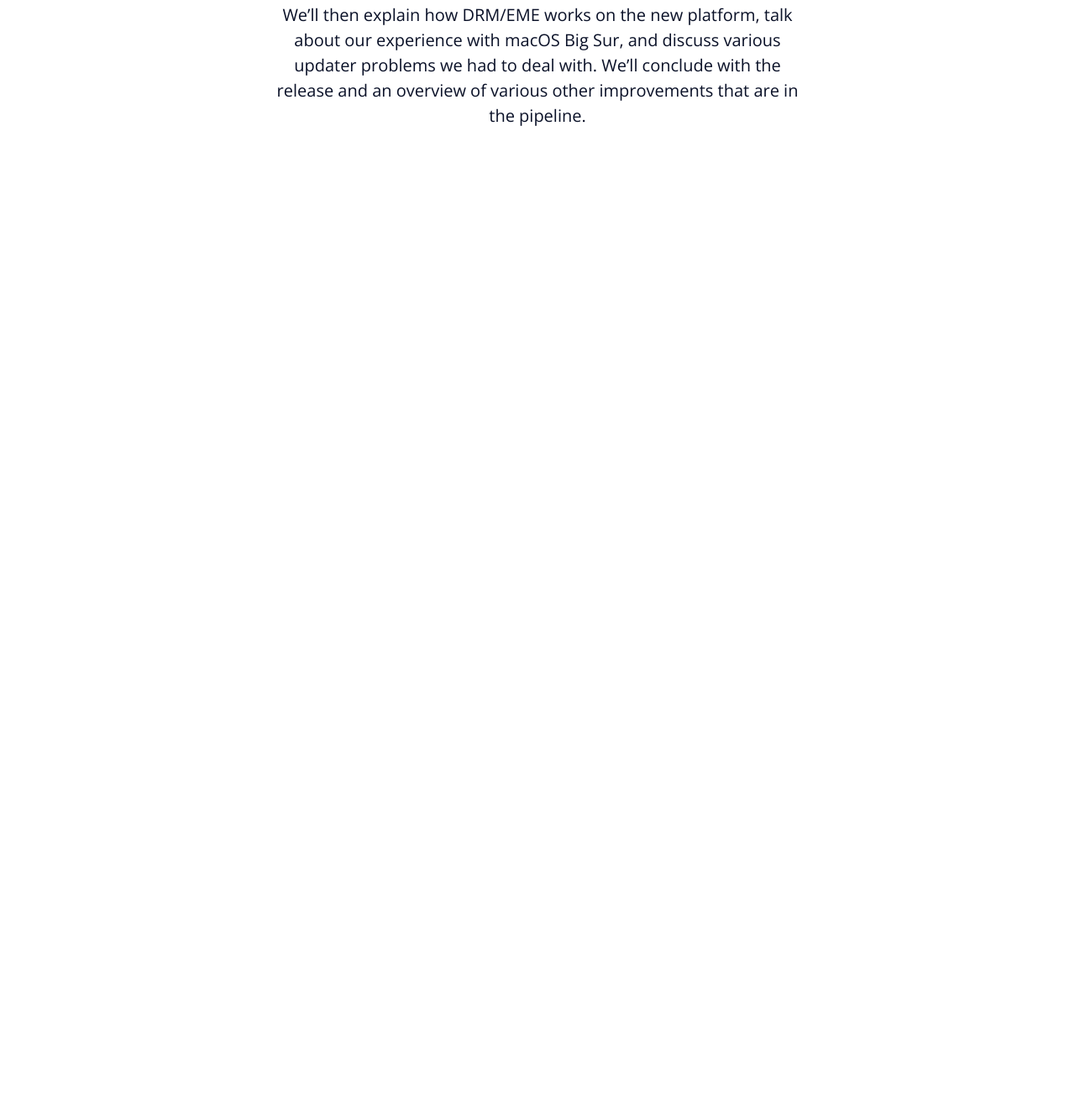
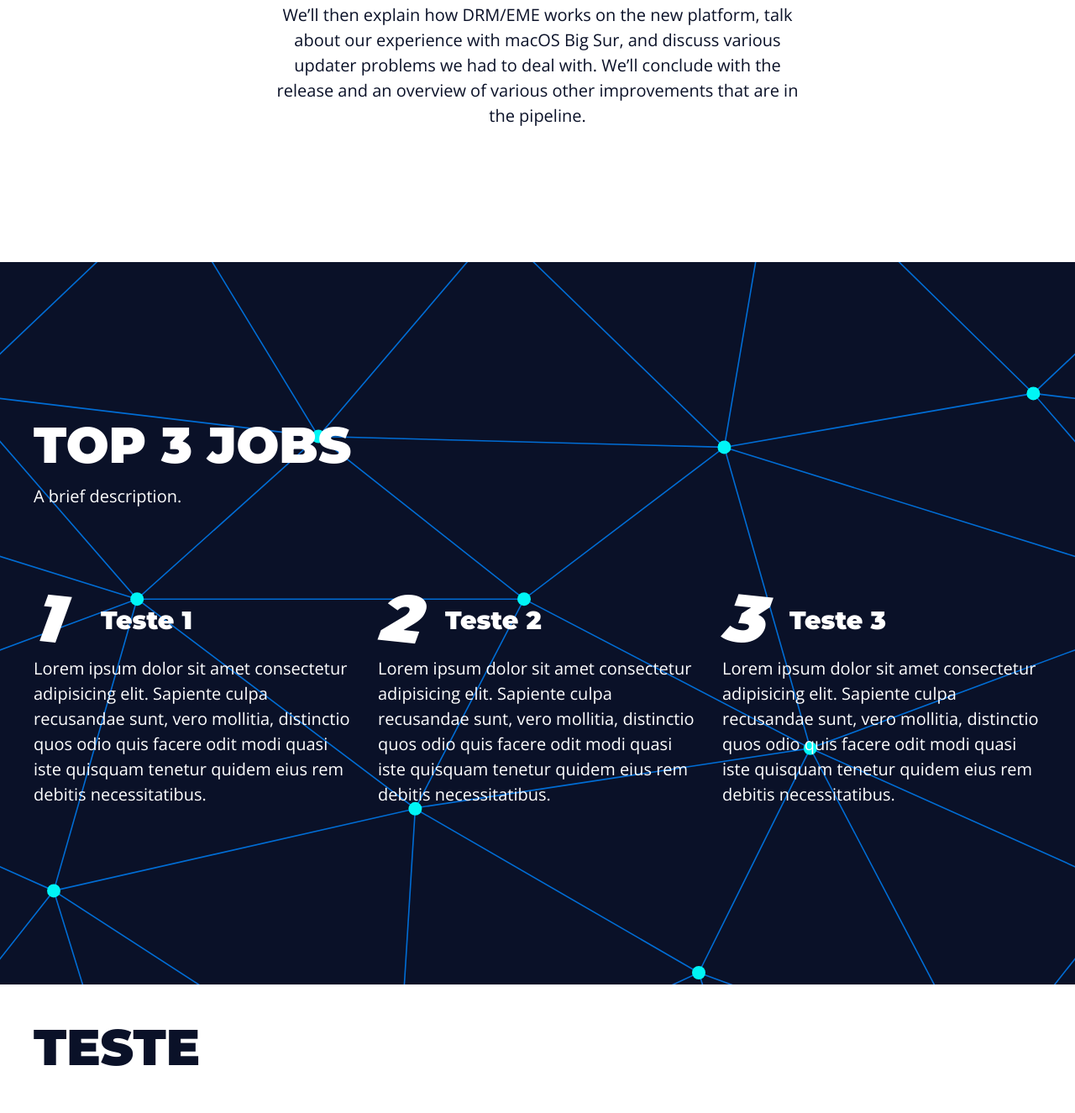
Before and after one commit to brantheoliver/web__landing-page-cursojs, a plain HTML site: page index.html in a window 1280 px wide. Shown: the part 1473-2798 px from the top of the page at 84% size. Before the commit the page ends 1785 px from the top, so only its background shows below. Drawn offline with nearby package versions, Linux system fonts and the light colour scheme.

Commit message:
Done: grid section of top 3 jobs

```diff
--- a/assets/css/style.css
+++ b/assets/css/style.css
@@ -16,8 +16,8 @@
   height: auto;
 }
 
-/*TOP3*/
-.top3-content {
+/*news*/
+.news-content {
   display: flex;
   flex-flow: column wrap;
   justify-content: center;
@@ -25,3 +25,38 @@
   max-width: 64rem;
   text-align: center;
 }
+
+.top-grid-content {
+  display: flex;
+  flex-flow: column wrap;
+  justify-content: center;
+  height: 100vh;
+}
+.top-grid-title {
+  margin-bottom: 1rem;
+}
+.top-grid-description {
+  padding-bottom: 8rem;
+}
+.grid {
+  display: grid;
+  grid-template-columns: repeat(3, 1fr);
+  gap: var(--gap);
+  counter-reset: grid-counter;
+}
+.grid-title {
+  font-size: 3rem;
+  padding-bottom: 2rem;
+  padding-left: 8rem;
+  position: relative;
+}
+.grid-title::before {
+  counter-increment: grid-counter;
+  content: counter(grid-counter);
+  font-size: 8rem;
+  font-style: italic;
+  position: absolute;
+  top: -4rem;
+  left: 0rem;
+  transform: rotate(6deg);
+}
--- a/index.html
+++ b/index.html
@@ -22,14 +22,14 @@
     <aside class="menu white-bg">
       <div class="main-content menu-flex">
         <h1 class="menu-logo">
-          <a href="#">LOGO!</a>
+          <a href="#home">LOGO!</a>
         </h1>
 
         <nav>
           <ul class="menu-list">
             <li><a href="#intro" class="menu-link">Intro</a></li>
-            <li><a href="#top3" class="menu-link">Top 3</a></li>
-            <li><a href="#" class="menu-link">Gallery</a></li>
+            <li><a href="#top-grid" class="menu-link">Top 3 Jobs</a></li>
+            <li><a href="#gallery" class="menu-link">Gallery</a></li>
             <li><a href="#" class="menu-link">MyWork</a></li>
             <li><a href="#" class="menu-link">Contact</a></li>
           </ul>
@@ -39,7 +39,7 @@
 
     <div class="menu-spacing"></div>
 
-    <section id="intro" class="main-bg sections intro">
+    <section id="home" class="main-bg sections intro">
       <div class="main-content intro-content">
         <div class="intro-text-content">
           <h2 class="intro-title">January brings us Firefox 85</h2>
@@ -59,9 +59,9 @@
       </div>
     </section>
 
-    <section id="top3" class="white-bg sections">
-      <div class="main-content top3-content">
-        <h2>Top 3 jobs</h2>
+    <section id="intro" class="white-bg sections">
+      <div class="main-content news-content">
+        <h2>Intro</h2>
         <p>
           The release of Apple Silicon-based Macs at the end of last year
           generated a flurry of news coverage and some surprises at the
@@ -81,5 +81,50 @@
         </p>
       </div>
     </section>
+
+    <section id="top-grid" class="top-grid main-bg sections">
+      <div class="top-grid-content main-content">
+        <h2 class="top-grid-title">Top 3 jobs</h2>
+        <p class="top-grid-description">A brief description.</p>
+
+        <div class="grid">
+          <article>
+            <h3 class="grid-title">Teste 1</h3>
+            <p>
+              Lorem ipsum dolor sit amet consectetur adipisicing elit. Sapiente
+              culpa recusandae sunt, vero mollitia, distinctio quos odio quis
+              facere odit modi quasi iste quisquam tenetur quidem eius rem
+              debitis necessitatibus.
+            </p>
+          </article>
+
+          <article>
+            <h3 class="grid-title">Teste 2</h3>
+            <p>
+              Lorem ipsum dolor sit amet consectetur adipisicing elit. Sapiente
+              culpa recusandae sunt, vero mollitia, distinctio quos odio quis
+              facere odit modi quasi iste quisquam tenetur quidem eius rem
+              debitis necessitatibus.
+            </p>
+          </article>
+
+          <article>
+            <h3 class="grid-title">Teste 3</h3>
+            <p>
+              Lorem ipsum dolor sit amet consectetur adipisicing elit. Sapiente
+              culpa recusandae sunt, vero mollitia, distinctio quos odio quis
+              facere odit modi quasi iste quisquam tenetur quidem eius rem
+              debitis necessitatibus.
+            </p>
+          </article>
+        </div>
+      </div>
+    </section>
+
+    <section id="gallery" class="sections white-bg">
+      <div class="main-content">
+        <h1>teste</h1>
+      </div>
+    </section>
   </body>
 </html>
```
